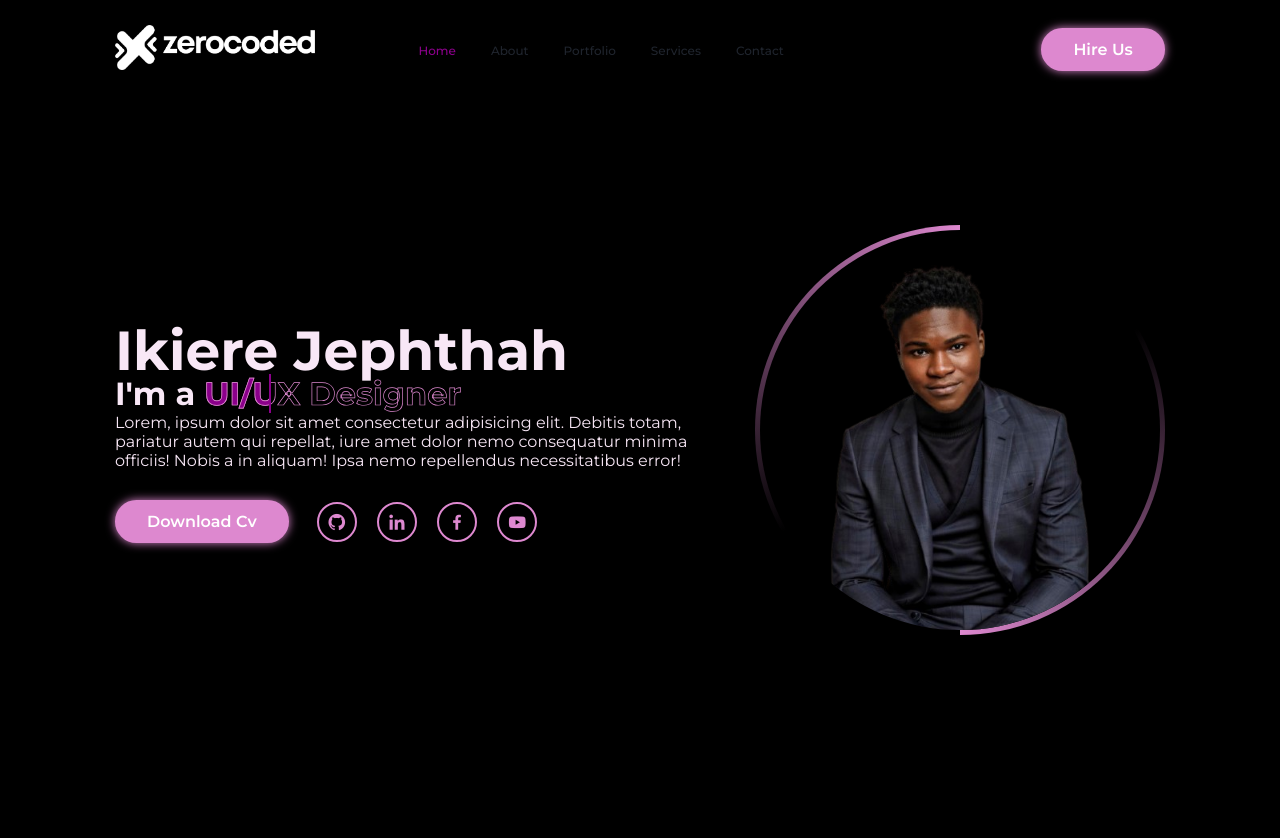
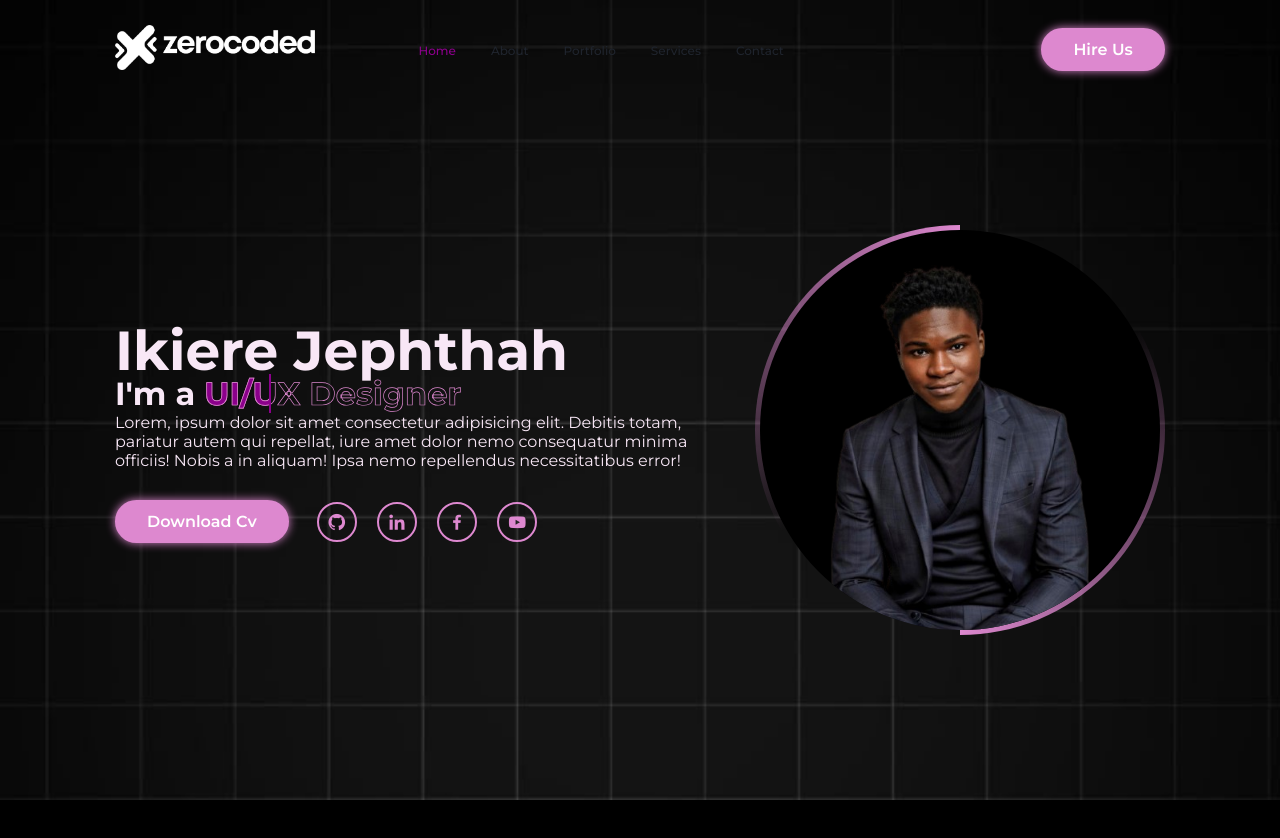
Before and after one commit to Ikiere/Ikiere, a plain HTML site: page index.html in a window 1280 px wide. Shown: the top 838 px of the page. Drawn offline with nearby package versions, Linux system fonts and the light colour scheme.

Commit message:
updated portfolio

```diff
--- a/Styles/styles.css
+++ b/Styles/styles.css
@@ -89,6 +89,10 @@ a {
     /* background-blend-mode: overlay; */
     /* opacity: 0.8; */
     position: relative;
+    background: url(/assets/grid\ bg.jpeg);
+    background-size: cover;
+    background-position: contain;
+    background-repeat: no-repeat;
 }
 .home-info h1{
     font-size: 55px;
```
Also changed, not shown: assets/grid bg.jpeg (added).
